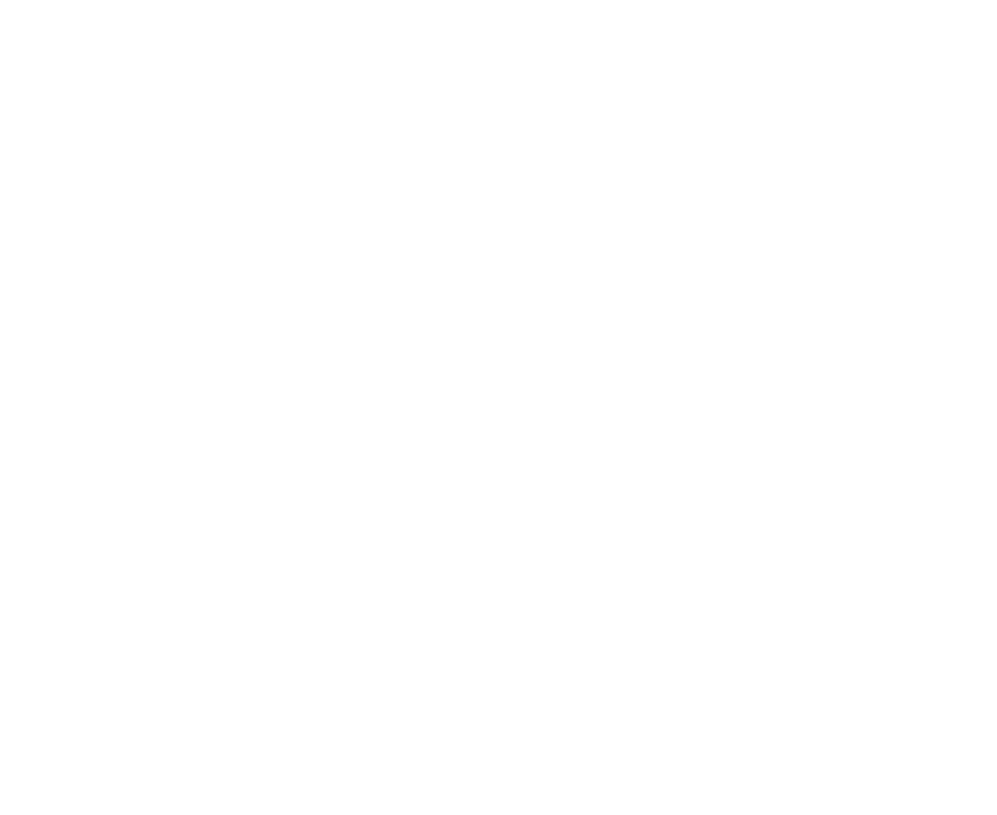
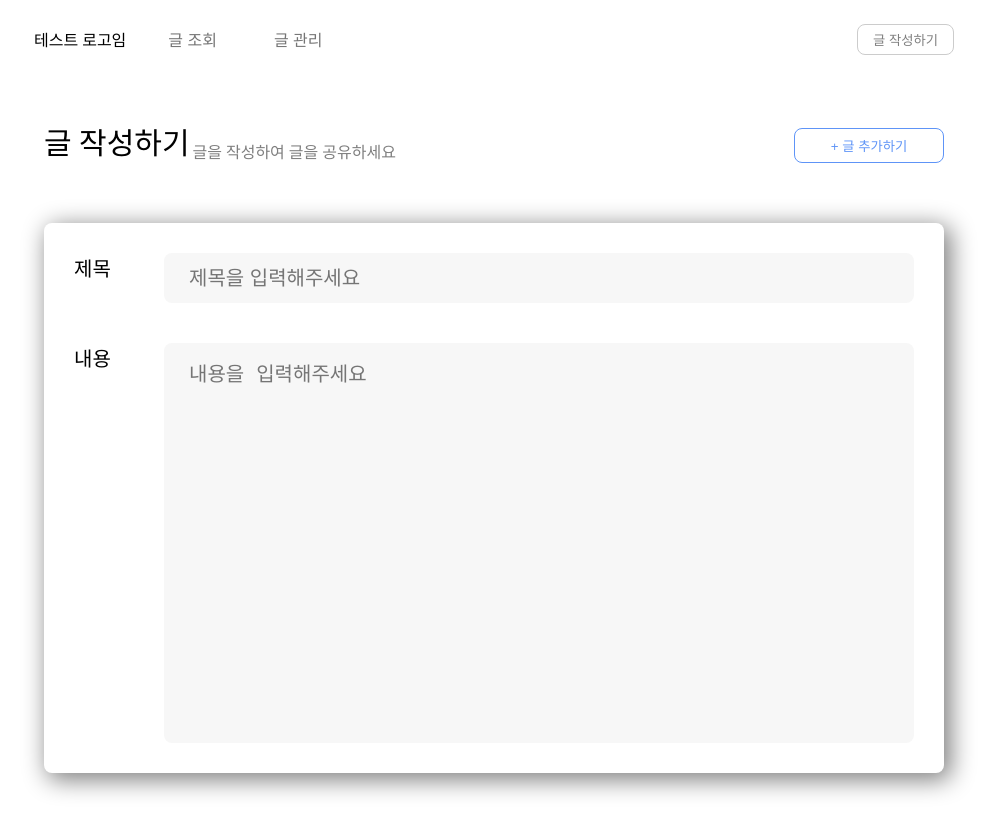
Before and after one commit to 2024-DSM-Hackathon-6/frontend, a React (Create React App) app: page /write in a window 1280 px wide. Before the commit this address had no page. Shown: the whole page, without its empty margins (146-1143 px from the left). Built offline with nearby package versions, Linux system fonts and the light colour scheme; the HTML template or start-up script is replaced by a standard one.

Commit message:
write 페이지 퍼블리싱

```diff
--- /dev/null
+++ b/src/page/write/index.jsx
@@ -0,0 +1,53 @@
+import { useState } from "react";
+import * as S from "./style";
+
+const Write = () => {
+  const [text, setText] = useState({
+    title: "",
+    detail: "",
+  });
+  const { title, detail } = text;
+  const handleInput = (e) => {
+    const { name, value } = e.target;
+    setText({
+      ...text,
+      [name]: value,
+    });
+  };
+
+  return (
+    <S.WriteContainer>
+      <S.WriteHeaderContainer>
+        <S.FlexLayoutDiv>
+          <S.WriteHeader>글 작성하기</S.WriteHeader>
+          <S.WriteSubtitle>글을 작성하여 글을 공유하세요</S.WriteSubtitle>
+        </S.FlexLayoutDiv>
+        <S.AddWriteButton onClick={() => {}}>+ 글 추가하기</S.AddWriteButton>
+      </S.WriteHeaderContainer>
+      <S.WriteinputContainer>
+        <S.WritePair>
+          제목
+          <S.WriteInput
+            type="title"
+            placeholder="제목을 입력해주세요"
+            name="title"
+            value={title}
+            onChange={handleInput}
+          />
+        </S.WritePair>
+        <S.WritePair>
+          내용
+          <S.WriteInput
+            as="textarea"
+            placeholder="내용을 입력해주세요"
+            name="detail"
+            value={detail}
+            onChange={handleInput}
+          />
+        </S.WritePair>
+      </S.WriteinputContainer>
+    </S.WriteContainer>
+  );
+};
+
+export default Write;
--- /dev/null
+++ b/src/page/write/style.js
@@ -0,0 +1,78 @@
+import styled from "styled-components";
+import { theme } from "../../styles/theme";
+
+export const WriteHeader = styled.p`
+  margin: 0;
+  font-size: 30px;
+  font-weight: 1000px;
+`;
+
+export const WriteContainer = styled.div`
+  margin: 0;
+  width: 100vw;
+  height: 100%;
+  display: flex;
+  flex-direction: column;
+  justify-content: center;
+  align-items: center;
+`;
+
+export const WriteSubtitle = styled.p`
+  margin: 0;
+  color: ${theme.Gray[500]};
+  margin-left: 3px;
+`;
+
+export const WriteHeaderContainer = styled.div`
+  width: 900px;
+  display: flex;
+  align-items: end;
+  justify-content: space-between;
+  margin-bottom: 60px;
+`;
+
+export const WriteinputContainer = styled.div`
+  width: 900px;
+  height: 550px;
+  border-radius: 8px;
+  padding: 30px;
+  box-sizing: border-box;
+  box-shadow: 5px 5px 25px 2px gray;
+`;
+
+export const WritePair = styled.div`
+  display: flex;
+  justify-content: space-between;
+  align-items: start;
+  margin-bottom: 40px;
+  color: black;
+  font-size: 20px;
+  font-weight: 100px;
+`;
+
+export const WriteInput = styled.input`
+  width: 750px;
+  background-color: ${theme.Gray[200]};
+  border: none;
+  height: ${(props) => (props.type === "title" ? "50px" : "400px")};
+  border-radius: 8px;
+  font-size: 20px;
+  padding: 15px 25px;
+  box-sizing: border-box;
+  resize: none;
+`;
+
+export const AddWriteButton = styled.button`
+  width: 150px;
+  height: 35px;
+  color: ${theme.Main[500]};
+  background-color: white;
+  border: 1px solid ${theme.Main[500]};
+  border-radius: 8px;
+  cursor: pointer;
+`;
+
+export const FlexLayoutDiv = styled.div`
+  display: flex;
+  align-items: end;
+`;
--- a/src/router.jsx
+++ b/src/router.jsx
@@ -4,6 +4,7 @@
 import Layout from "./components/Layout";
 import Login from "./page/login";
 import WriteModify from "./page/writeModify";
+import Write from "./page/write";
 
 export default function Router() {
   return (
@@ -14,6 +15,7 @@
           <Route path="/management" element={<PostManagement />} />
           <Route path="/login" element={<Login />} />
           <Route path="/writeModify" element={<WriteModify />} />
+          <Route path="/write" element={<Write/>}/>
         </Route>
       </Routes>
     </BrowserRouter>
```
